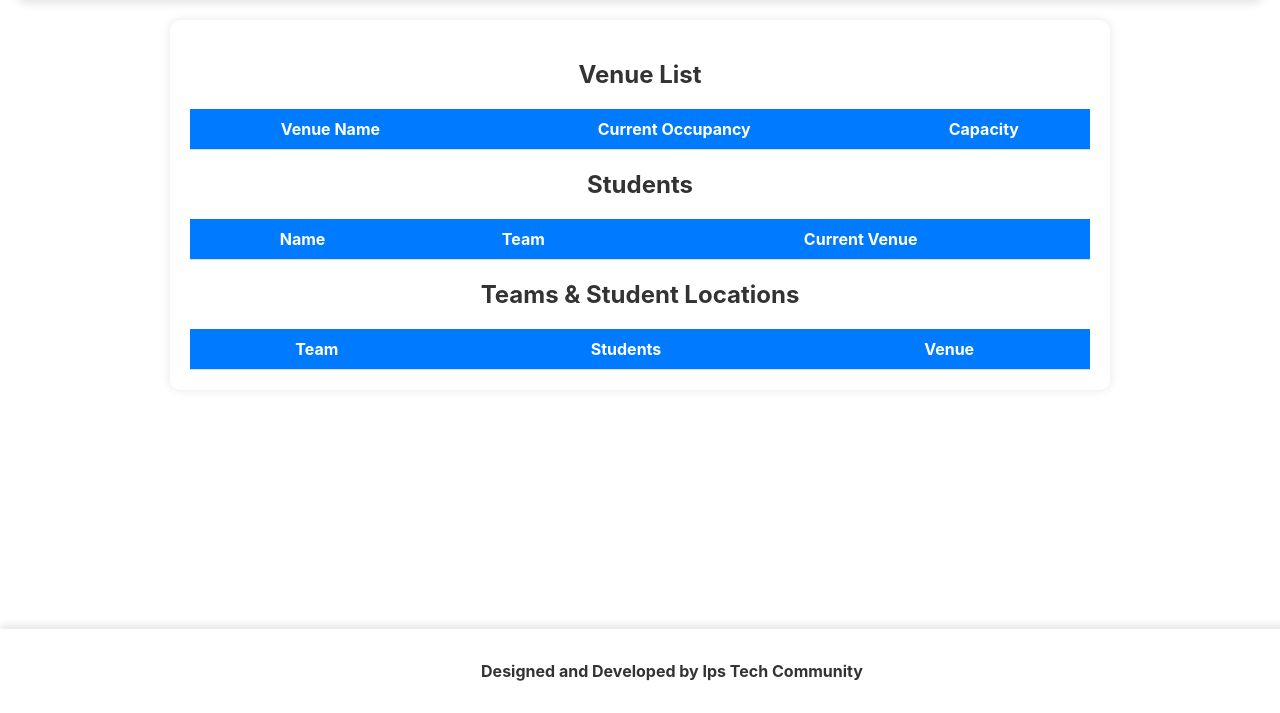
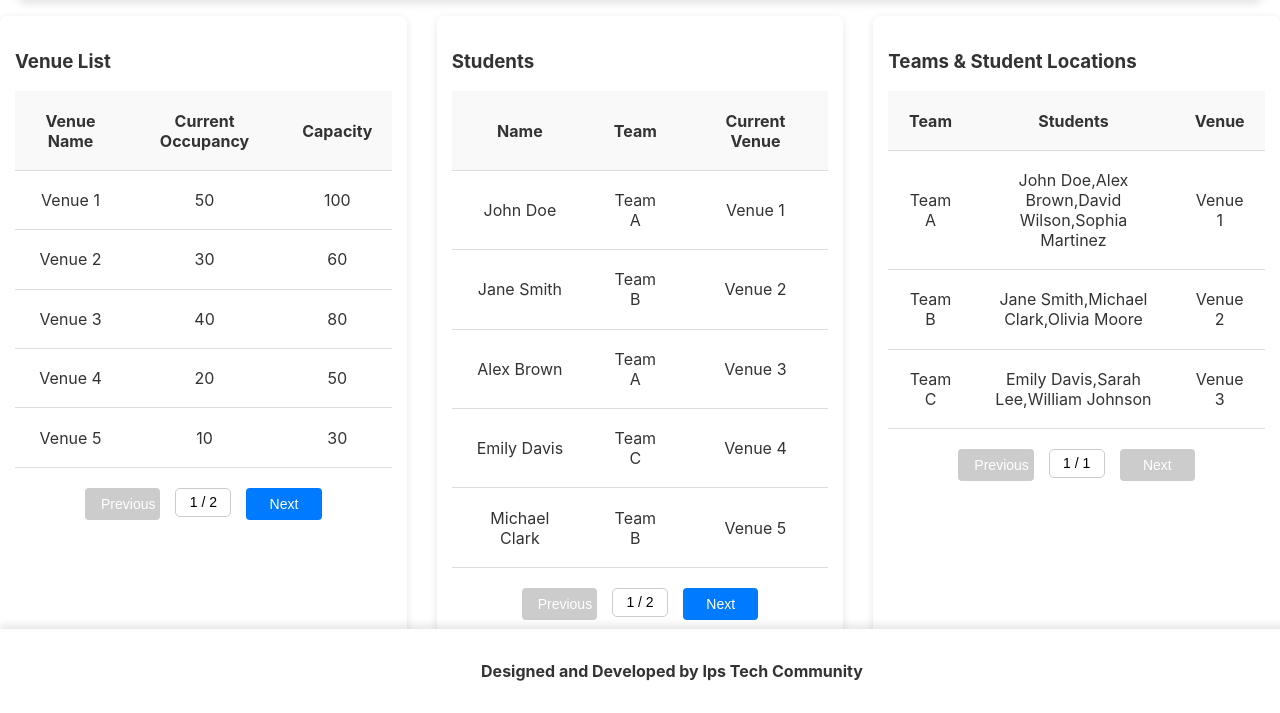
Before and after one commit to Kite-IPS/hackathon-time-tracker-system, a Flask app: page /venue in a window 1280 px wide. Shown: the part 87-800 px from the top of the page. Run offline with Flask 3, Linux system fonts and the light colour scheme; lists and menus that the app fills with data are empty.

Commit message:
completed venue and venue management and fixed the ui bugs

```diff
--- a/app/static/css/students.css
+++ b/app/static/css/students.css
@@ -140,6 +140,7 @@
     color: var(--text-color-primary);
   }
 
+
   /* Pagination */
   .pagination {
     display: flex;
@@ -226,7 +227,7 @@
     }
 
     button {
-      width: 100%;
+      width: 75px;
     }
   }
 
--- a/app/static/css/style.css
+++ b/app/static/css/style.css
@@ -286,6 +286,7 @@ button {
   cursor: pointer;
   font-size: 16px;
   transition: 0.3s;
+  width: 75px;
 }
 
 button:hover {
--- a/app/static/css/teamDetails.css
+++ b/app/static/css/teamDetails.css
@@ -145,6 +145,8 @@
     cursor: pointer;
     font-size: 1em;
     transition: 0.3s;
+    width: 75px;
+
   }
 
   .mainContentHeaderButton:hover {
@@ -241,6 +243,7 @@
     border-radius: 9px;
     cursor: pointer;
     transition: 0.3s;
+    width: 75px;
   }
 
   .pagination button:hover {
--- a/app/static/css/venue.css
+++ b/app/static/css/venue.css
@@ -18,6 +18,7 @@
   padding: 0;
   color: var(--text-color-primary);
 }
+
 /* NavBar Style Start */
 .headerContainer {
   display: flex;
@@ -34,11 +35,7 @@
 #appName {
   font-size: 2em;
   font-weight: bold;
-    background: linear-gradient(
-      45deg,
-      var(--primary-color-dark),
-      var(--primary-color-light)
-    );
+  background: linear-gradient(45deg, var(--primary-color-dark), var(--primary-color-light));
   background-clip: text;
   -webkit-background-clip: text;
   -webkit-text-fill-color: transparent;
@@ -104,9 +101,8 @@
   }
 }
 
-
 .container {
-    max-width: 900px;
+  max-width: 1200px;
   margin: 20px auto;
   background: white;
   padding: 20px;
@@ -119,26 +115,105 @@ h2 {
   color: #333;
 }
 
+
+/* Table Layout */
+
+.table-container {
+  display: flex;
+  justify-content: space-between;
+  gap: 30px; /* Increased gap for more spacing */
+  flex-wrap: wrap;
+}
+
+.table-wrapper {
+  flex: 1;
+  min-width: 320px;
+  padding: 15px; /* Added padding for spacing */
+  background: #fff;
+  border-radius: 8px;
+  box-shadow: 0 2px 8px rgba(0, 0, 0, 0.1);
+}
+
 table {
   width: 100%;
   border-collapse: collapse;
-    margin-top: 20px;
+  margin: 1em 0;
 }
 
 th, td {
-    padding: 10px;
+  padding: 1.2em;
   text-align: center;
   border-bottom: 1px solid #ddd;
 }
 
 th {
-    background-color: #007bff;
-    color: white;
+  background: #f9f9f9;
+  font-weight: bold;
 }
 
 tbody tr:hover {
-    background-color: #f1f1f1;
+  background: #b4b4b4;
 }
+
+/* Responsive Table Layout */
+@media (max-width: 1024px) {
+  .table-container {
+    flex-direction: column;
+    align-items: center;
+    gap: 20px;
+  }
+
+  .table-wrapper {
+    width: 50%;
+  }
+}
+.page-indicator {
+  width: 50px;
+  height: 25px;
+  text-align: center;
+  font-size: 14px;
+  margin: 0 10px;
+  border: 1px solid #ccc;
+  border-radius: 5px;
+}
+/* Pagination Container */
+.pagination-container {
+  display: flex;
+  justify-content: center;
+  margin-top: 20px;
+  margin-bottom: 20px;
+}
+
+/* Pagination Buttons */
+.pagination-container button {
+  padding: 8px 16px;
+  margin: 0 5px;
+  font-size: 14px;
+  cursor: pointer;
+  background-color: #007bff;
+  color: white;
+  border: none;
+  border-radius: 4px;
+  transition: background-color 0.3s ease;
+  width: 20%;
+}
+/* Hover effect for buttons */
+.pagination-container button:hover {
+  background-color: #008cff;
+}
+
+/* Active Page Button */
+.pagination-container button.active {
+  background-color: #008cff;
+  font-weight: bold;
+}
+
+/* Disabled Page Button */
+.pagination-container button:disabled {
+  background-color: #cccccc;
+  cursor: not-allowed;
+}
+
 
 .footer {
   color: var(--text-color-primary);
--- a/app/static/js/venue.js
+++ b/app/static/js/venue.js
@@ -1,79 +1,114 @@
-document.addEventListener('DOMContentLoaded', function () {
-    const venueList = document.getElementById('venueList');
-    const studentList = document.getElementById('studentList');
-    const teamList = document.getElementById('teamList');
+// Burger menu
+document.addEventListener("DOMContentLoaded", () => {
+    const burgerIcon = document.querySelector(".burgerIcon");
+    const navBar = document.querySelector(".navBar");
 
-    let venues = [
-        { name: "Main Hall", capacity: 100, current: 50 },
-        { name: "Conference Room", capacity: 50, current: 30 },
-        { name: "Workshop Area", capacity: 80, current: 20 }
+    burgerIcon.addEventListener("click", () => {
+      navBar.classList.toggle("active");
+    });
+
+    async function initialize() {
+      await fetchTeam();
+    }
+    initialize();
+  });
+
+
+const venues = [
+    { name: 'Venue 1', currentOccupancy: 50, capacity: 100 },
+    { name: 'Venue 2', currentOccupancy: 30, capacity: 60 },
+    { name: 'Venue 3', currentOccupancy: 40, capacity: 80 },
+    { name: 'Venue 4', currentOccupancy: 20, capacity: 50 },
+    { name: 'Venue 5', currentOccupancy: 10, capacity: 30 },
+    { name: 'Venue 6', currentOccupancy: 60, capacity: 100 },
+    { name: 'Venue 7', currentOccupancy: 25, capacity: 75 },
+    { name: 'Venue 8', currentOccupancy: 70, capacity: 120 },
+    { name: 'Venue 9', currentOccupancy: 90, capacity: 100 },
+    { name: 'Venue 10', currentOccupancy: 45, capacity: 80 },
   ];
 
-    let students = [
-        { name: "Alice", team: "A", venue: "Main Hall" },
-        { name: "Bob", team: "B", venue: "Conference Room" },
-        { name: "Charlie", team: "A", venue: "Workshop Area" },
-        { name: "David", team: "C", venue: "Main Hall" }
+  const students = [
+    { name: 'John Doe', team: 'Team A', currentVenue: 'Venue 1' },
+    { name: 'Jane Smith', team: 'Team B', currentVenue: 'Venue 2' },
+    { name: 'Alex Brown', team: 'Team A', currentVenue: 'Venue 3' },
+    { name: 'Emily Davis', team: 'Team C', currentVenue: 'Venue 4' },
+    { name: 'Michael Clark', team: 'Team B', currentVenue: 'Venue 5' },
+    { name: 'Sarah Lee', team: 'Team C', currentVenue: 'Venue 6' },
+    { name: 'David Wilson', team: 'Team A', currentVenue: 'Venue 7' },
+    { name: 'Olivia Moore', team: 'Team B', currentVenue: 'Venue 8' },
+    { name: 'William Johnson', team: 'Team C', currentVenue: 'Venue 9' },
+    { name: 'Sophia Martinez', team: 'Team A', currentVenue: 'Venue 10' },
   ];
 
-    let teams = {};
+  const teams = [
+    { team: 'Team A', students: ['John Doe', 'Alex Brown', 'David Wilson', 'Sophia Martinez'], venue: 'Venue 1' },
+    { team: 'Team B', students: ['Jane Smith', 'Michael Clark', 'Olivia Moore'], venue: 'Venue 2' },
+    { team: 'Team C', students: ['Emily Davis', 'Sarah Lee', 'William Johnson'], venue: 'Venue 3' },
+  ];
 
-    function updateVenueTable() {
-        venueList.innerHTML = "";
-        venues.forEach(venue => {
+  // Pagination Logic
+  const itemsPerPage = 5;
+  let venuePage = 1;
+  let studentPage = 1;
+  let teamPage = 1;
+
+  function paginateData(data, page) {
+    return data.slice((page - 1) * itemsPerPage, page * itemsPerPage);
+  }
+
+  function renderTable(data, tableId) {
+    const tableBody = document.getElementById(tableId);
+    tableBody.innerHTML = '';
+    data.forEach(item => {
       const row = document.createElement('tr');
-            row.innerHTML = `
-                <td>${venue.name}</td>
-                <td>${venue.current} / ${venue.capacity}</td>
-                <td>${venue.capacity}</td>
-            `;
-            venueList.appendChild(row);
+      Object.values(item).forEach(value => {
+        const td = document.createElement('td');
+        td.textContent = value;
+        row.appendChild(td);
+      });
+      tableBody.appendChild(row);
     });
   }
 
-    function updateStudentTable() {
-        studentList.innerHTML = "";
-        students.forEach(student => {
-            const row = document.createElement('tr');
-            row.innerHTML = `
-                <td>${student.name}</td>
-                <td>${student.team}</td>
-                <td>${student.venue}</td>
-            `;
-            studentList.appendChild(row);
-        });
+  function renderPagination(data, tableId, page) {
+    const totalPages = Math.ceil(data.length / itemsPerPage);
+    const paginationContainer = document.getElementById(`${tableId}-pagination`);
+    paginationContainer.innerHTML = '';
+
+    const prevButton = document.createElement('button');
+    prevButton.textContent = 'Previous';
+    prevButton.disabled = page === 1;
+    prevButton.onclick = () => updateTableData(data, tableId, page - 1);
+    paginationContainer.appendChild(prevButton);
+
+    // Page indicator (showing only current page number)
+    const pageIndicator = document.createElement('input');
+    pageIndicator.type = 'text';
+    pageIndicator.value = `${page} / ${totalPages}`;
+    pageIndicator.readOnly = true;
+    pageIndicator.classList.add('page-indicator');
+    paginationContainer.appendChild(pageIndicator);
+
+    const nextButton = document.createElement('button');
+    nextButton.textContent = 'Next';
+    nextButton.disabled = page === totalPages;
+    nextButton.onclick = () => updateTableData(data, tableId, page + 1);
+    paginationContainer.appendChild(nextButton);
   }
 
-    function updateTeamTable() {
-        teamList.innerHTML = "";
-        teams = {};
-        students.forEach(student => {
-            if (!teams[student.team]) {
-                teams[student.team] = [];
-            }
-            teams[student.team].push(student);
-        });
+  function updateTableData(data, tableId, page) {
+    if (tableId === 'venueList') venuePage = page;
+    if (tableId === 'studentList') studentPage = page;
+    if (tableId === 'teamList') teamPage = page;
 
-        for (let team in teams) {
-            let studentNames = teams[team].map(s => `${s.name} (${s.venue})`).join(", ");
-            const row = document.createElement('tr');
-            row.innerHTML = `
-                <td>${team}</td>
-                <td>${studentNames}</td>
-                <td>${teams[team][0].venue}</td>
-            `;
-            teamList.appendChild(row);
-        }
+    const paginatedData = paginateData(data, page);
+    renderTable(paginatedData, tableId);
+    renderPagination(data, tableId, page);
   }
 
-    function updateVenueOccupancy() {
-        venues.forEach(venue => {
-            venue.current = students.filter(student => student.venue === venue.name).length;
-        });
-        updateVenueTable();
-    }
-
-    updateVenueOccupancy();
-    updateStudentTable();
-    updateTeamTable();
-});
+  // Initial rendering for each table
+  window.onload = () => {
+    updateTableData(venues, 'venueList', venuePage);
+    updateTableData(students, 'studentList', studentPage);
+    updateTableData(teams, 'teamList', teamPage);
+  };
--- a/app/static/js/venueManagement.js
+++ b/app/static/js/venueManagement.js
@@ -1,3 +1,19 @@
+// Burger menu
+document.addEventListener("DOMContentLoaded", () => {
+  const burgerIcon = document.querySelector(".burgerIcon");
+  const navBar = document.querySelector(".navBar");
+
+  burgerIcon.addEventListener("click", () => {
+    navBar.classList.toggle("active");
+  });
+
+  async function initialize() {
+    await fetchTeam();
+  }
+  initialize();
+});
+
+
 document.addEventListener('DOMContentLoaded', function () {
     const venueForm = document.getElementById('venueForm');
     const venueNameInput = document.getElementById('venueName');
--- a/app/templates/venue.html
+++ b/app/templates/venue.html
@@ -4,7 +4,7 @@
     <meta charset="UTF-8" />
     <meta name="viewport" content="width=device-width, initial-scale=1.0" />
     <link rel="stylesheet" href="/static/css/venue.css" />
-    <script src="/static/js/venueManagement.js" defer></script>
+    <script src="/static/js/venue.js"></script>
     <title>Venue Overview</title>
   </head>
   <body>
@@ -26,9 +26,12 @@
         </div>
       </div>
     </div>
+
     <!-- Main Content -->
-    <div class="container">
-      <h2>Venue List</h2>
+    <div class="table-container">
+      <!-- Venue List Table -->
+      <div class="table-wrapper">
+        <h3>Venue List</h3>
         <table class="venue-table">
           <thead>
             <tr>
@@ -39,8 +42,13 @@
           </thead>
           <tbody id="venueList"></tbody>
         </table>
+        <!-- Pagination for Venue Table -->
+        <div id="venueList-pagination" class="pagination-container"></div>
+      </div>
 
-      <h2>Students</h2>
+      <!-- Student List Table -->
+      <div class="table-wrapper">
+        <h3>Students</h3>
         <table class="student-table">
           <thead>
             <tr>
@@ -51,8 +59,13 @@
           </thead>
           <tbody id="studentList"></tbody>
         </table>
+        <!-- Pagination for Student Table -->
+        <div id="studentList-pagination" class="pagination-container"></div>
+      </div>
 
-      <h2>Teams & Student Locations</h2>
+      <!-- Team & Student Locations Table -->
+      <div class="table-wrapper">
+        <h3>Teams & Student Locations</h3>
         <table class="team-table">
           <thead>
             <tr>
@@ -63,6 +76,9 @@
           </thead>
           <tbody id="teamList"></tbody>
         </table>
+        <!-- Pagination for Team Table -->
+        <div id="teamList-pagination" class="pagination-container"></div>
+      </div>
     </div>
 
     <!-- Footer Start -->
```
Also changed, not shown: app/static/css/venueManagement.css (+31 -23 lines), app/templates/students.html (+0 -30 lines). Lines whose indentation alone changed are shown as unchanged.
